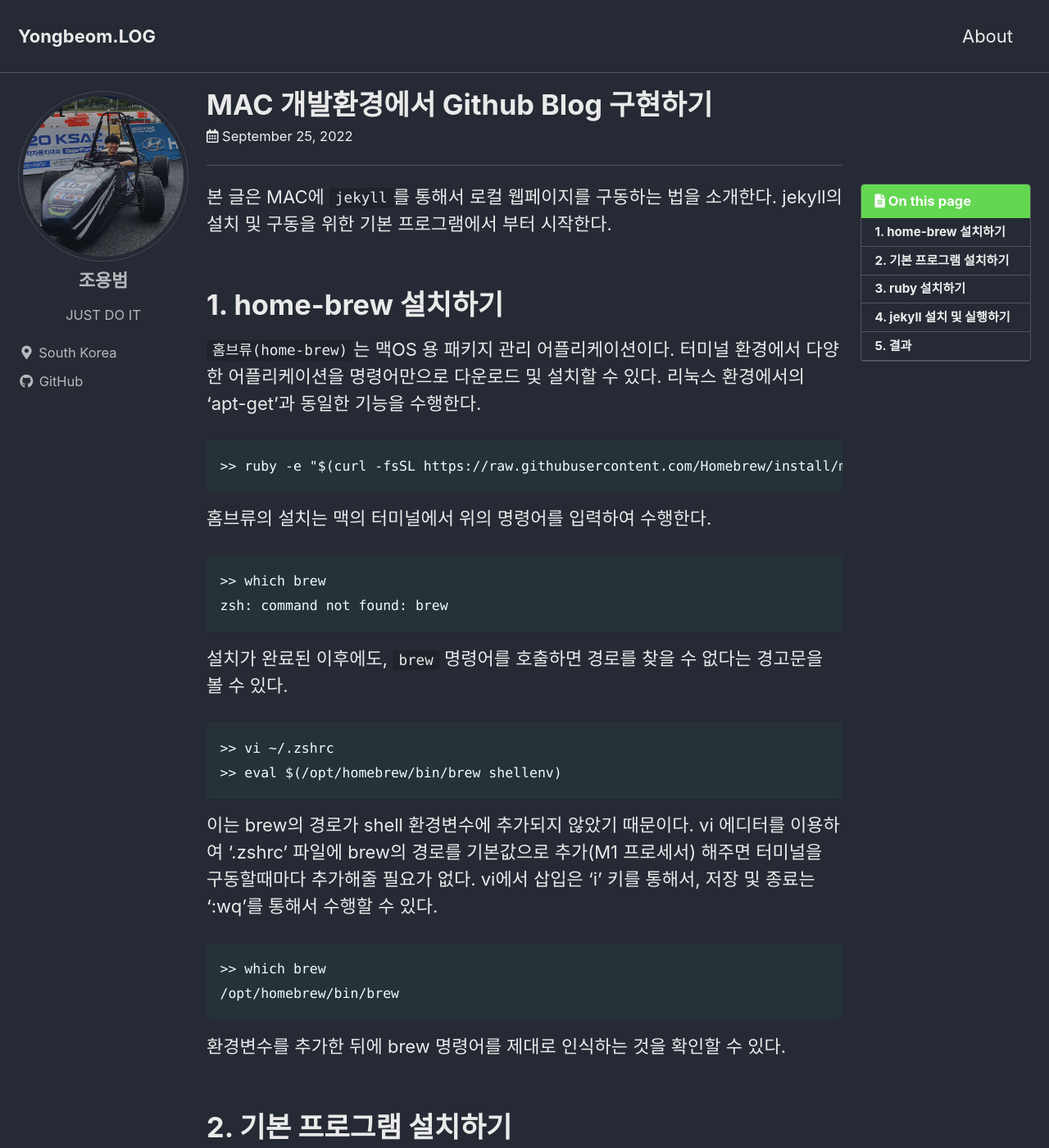
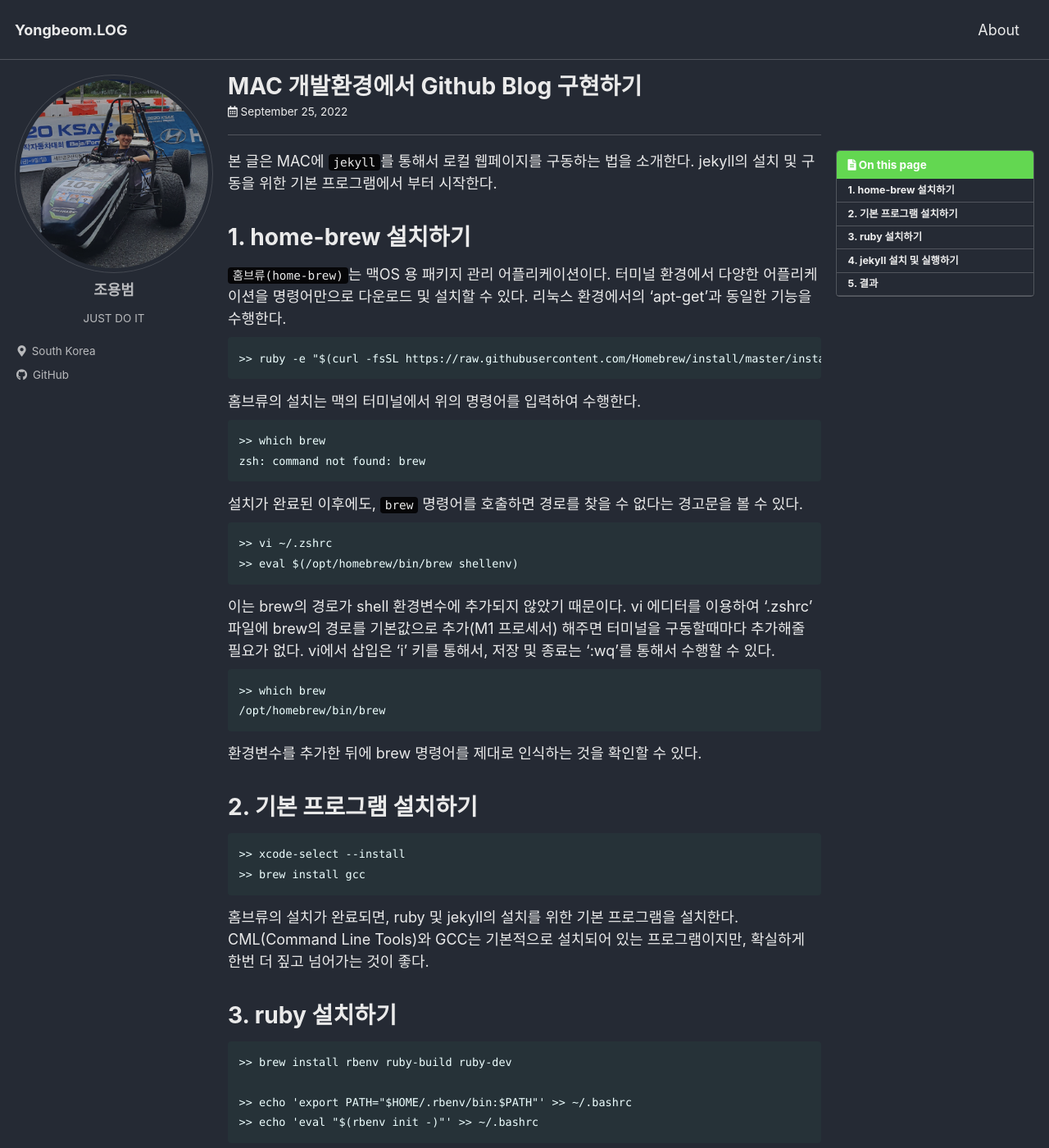
Before and after one commit to Mech-Yongbeom/Mech-Yongbeom.github.io, a Jekyll site: the page built from _posts/2022-09-25-GB01.markdown, in a window 1280 px wide and 1400 px high. Shown: the whole window at 82% size. Built offline with Jekyll 4.4.1, drawn with Linux system fonts in a browser that asks for light colours; cached includes are drawn as plain includes.

Commit message:
Edit font size, color, ...

```diff
--- a/_sass/minimal-mistakes/_reset.scss
+++ b/_sass/minimal-mistakes/_reset.scss
@@ -8,18 +8,18 @@ html {
   /* apply a natural box layout model to all elements */
   box-sizing: border-box;
   background-color: $background-color;
-  font-size: 16px;
+  font-size: 16px; // org = 16
 
   @include breakpoint($medium) {
-    font-size: 18px;
+    font-size: 18px; // org = 18
   }
 
   @include breakpoint($large) {
-    font-size: 20px;
+    font-size: 18px; // org = 20
   }
 
   @include breakpoint($x-large) {
-    font-size: 22px;
+    font-size: 18px; // org = 22
   }
 
   -webkit-text-size-adjust: 100%;
--- a/_sass/minimal-mistakes/_variables.scss
+++ b/_sass/minimal-mistakes/_variables.scss
@@ -10,7 +10,7 @@ $doc-font-size: 14 !default; // default 12
 
 /* paragraph indention */
 $paragraph-indent: false !default; // true, false (default)
-$indent-var: 1.3em !default;
+$indent-var: 0.5em !default; // default 1.3em
 
 /* system typefaces */
 $serif: Georgia, Times, serif !default;
@@ -155,9 +155,9 @@ $max-width: $x-large !default;
    Grid
    ========================================================================== */
 
-$right-sidebar-width-narrow: 150px !default; // 200
-$right-sidebar-width: 230px !default; // 300
-$right-sidebar-width-wide: 300px !default; // 400
+$right-sidebar-width-narrow: 170px !default; // 200
+$right-sidebar-width: 260px !default; // 300
+$right-sidebar-width-wide: 350px !default; // 400
 
 /*
    Other
--- a/_sass/minimal-mistakes/skins/_dark.scss
+++ b/_sass/minimal-mistakes/skins/_dark.scss
@@ -5,9 +5,9 @@
 /* Colors */
 $background-color: #252a34 !default;
 $text-color: #eaeaea !default;
-$primary-color: #63d751 !default; //#00adb5
+$primary-color: #63d751 !default; // org = #00adb5
 $border-color: mix(#fff, $background-color, 20%) !default;
-$code-background-color: mix(#000, $background-color, 15%) !default;
+$code-background-color: mix(#000, $background-color, 85%) !default; // org = mix(#000, $background-color, 15%)
 $code-background-color-dark: mix(#000, $background-color, 20%) !default;
 $form-background-color: mix(#000, $background-color, 15%) !default;
 $footer-background-color: mix(#000, $background-color, 30%) !default;
```
